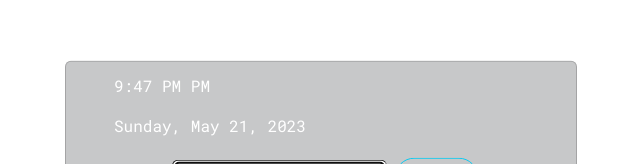
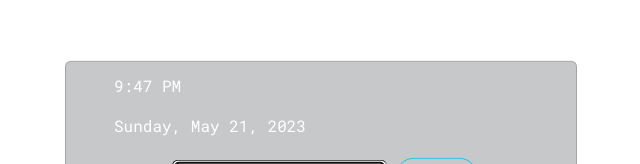
Before and after one commit to sleepykanguru22/weather-app-spline, a React (Create React App) app: page / in a window 1280 px wide. Shown: the part 199-363 px from the top of the page, without its empty margins (319-959 px from the left). Built offline with nearby package versions, Linux system fonts and the light colour scheme.

Commit message:
Update Clock.js

```diff
--- a/src/components/Clock.js
+++ b/src/components/Clock.js
@@ -15,13 +15,14 @@ const [date, setDate] = useState(getFormattedDate());
     };
   }, []);
 
+
   function getFormattedTime() {
     const date = new Date();
     const hours = date.getHours() % 12 || 12;
     const minutes = date.getMinutes().toString().padStart(2, '0');
     const ampm = date.getHours() >= 12 ? 'PM' : 'AM';
-    const timezone = date.toLocaleString('en-US', { timeZoneName: 'short' }).split(' ')[2];
-    return `${hours}:${minutes} ${ampm} ${timezone}`;
+    // const timezone = date.toLocaleString('en-US', { timeZoneName: 'short' }).split(' ')[2];
+    return `${hours}:${minutes} ${ampm}`;
   }
 
   function getFormattedDate() {
```
